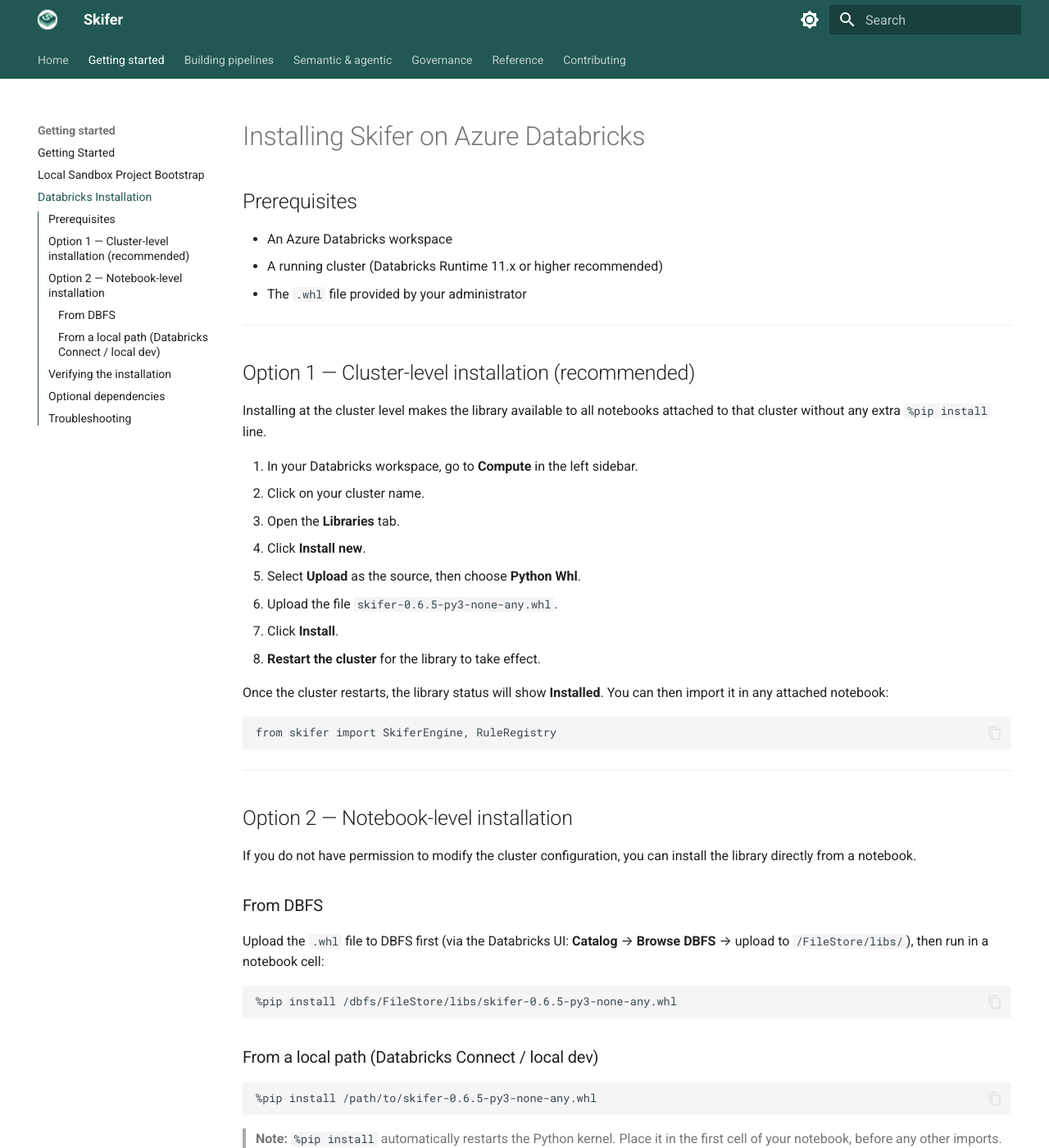
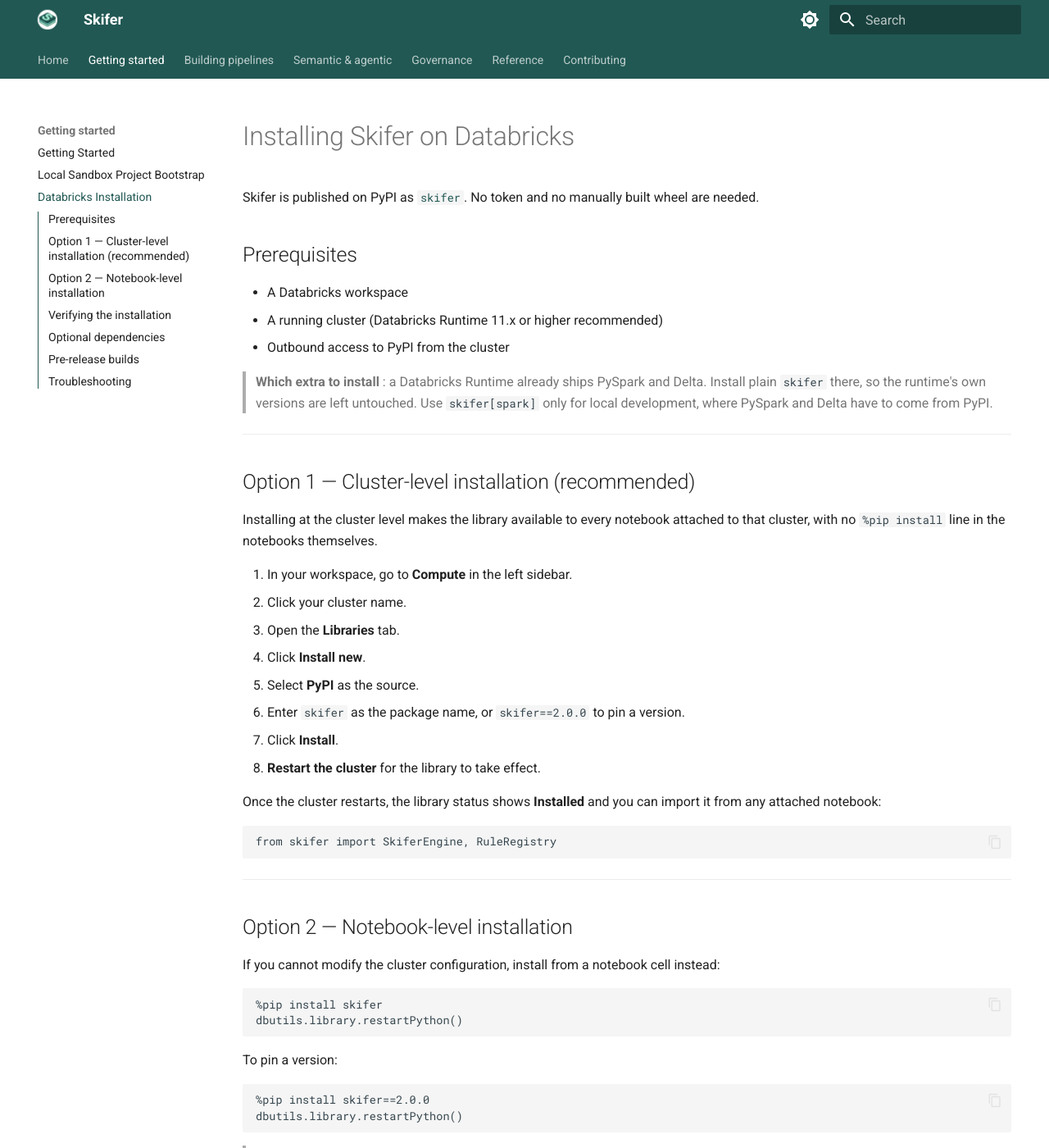
Before and after one commit to morzu117/skifer, an MkDocs documentation site: the page built from docs/install_databricks.md, in a window 1280 px wide and 1400 px high. Shown: the whole window at 82% size. Built offline with MkDocs 1.6.1 and Material for MkDocs 9.7.7, drawn with Linux system fonts in a browser that asks for light colours; some of the changed text lies outside the part shown.

Commit message:
feat: expose skifer.__version__ and fix the installation docs
The version now has one source of truth. __version__ reads it back from the
installed distribution metadata instead of restating pyproject.toml, so the two
cannot drift; an uninstalled source checkout reports "unknown" rather than
raising, which keeps PYTHONPATH=src imports working.

The installation pages still described a private repository, a GitHub token and
a hand-built 0.6.5 wheel. Skifer is on PyPI. install_databricks.md now covers
cluster and notebook installs, extras, TestPyPI pre-releases, and explains why
skifer[spark] is the wrong extra on a Databricks Runtime, whose own PySpark and
Delta it would override. That page also told readers to print skifer.__version__,
which did not exist until this commit.

Co-Authored-By: Claude Opus 5 (1M context) <noreply@anthropic.com>

````diff
--- a/docs/install_databricks.md
+++ b/docs/install_databricks.md
@@ -1,27 +1,36 @@
-# Installing Skifer on Azure Databricks
+# Installing Skifer on Databricks
+
+Skifer is published on PyPI as [`skifer`](https://pypi.org/project/skifer/). No token and no
+manually built wheel are needed.
 
 ## Prerequisites
 
-- An Azure Databricks workspace
+- A Databricks workspace
 - A running cluster (Databricks Runtime 11.x or higher recommended)
-- The `.whl` file provided by your administrator
+- Outbound access to PyPI from the cluster
+
+> **Which extra to install** : a Databricks Runtime already ships PySpark and Delta. Install plain
+> `skifer` there, so the runtime's own versions are left untouched. Use `skifer[spark]` only for
+> local development, where PySpark and Delta have to come from PyPI.
 
 ---
 
 ## Option 1 — Cluster-level installation (recommended)
 
-Installing at the cluster level makes the library available to all notebooks attached to that cluster without any extra `%pip install` line.
+Installing at the cluster level makes the library available to every notebook attached to that
+cluster, with no `%pip install` line in the notebooks themselves.
 
-1. In your Databricks workspace, go to **Compute** in the left sidebar.
-2. Click on your cluster name.
+1. In your workspace, go to **Compute** in the left sidebar.
+2. Click your cluster name.
 3. Open the **Libraries** tab.
 4. Click **Install new**.
-5. Select **Upload** as the source, then choose **Python Whl**.
-6. Upload the file `skifer-0.6.5-py3-none-any.whl`.
+5. Select **PyPI** as the source.
+6. Enter `skifer` as the package name, or `skifer==2.0.0` to pin a version.
 7. Click **Install**.
 8. **Restart the cluster** for the library to take effect.
 
-Once the cluster restarts, the library status will show **Installed**. You can then import it in any attached notebook:
+Once the cluster restarts, the library status shows **Installed** and you can import it from any
+attached notebook:
 
 ```python
 from skifer import SkiferEngine, RuleRegistry
@@ -31,59 +40,91 @@ from skifer import SkiferEngine, RuleRegistry
 
 ## Option 2 — Notebook-level installation
 
-If you do not have permission to modify the cluster configuration, you can install the library directly from a notebook.
-
-### From DBFS
-
-Upload the `.whl` file to DBFS first (via the Databricks UI: **Catalog** → **Browse DBFS** → upload to `/FileStore/libs/`), then run in a notebook cell:
+If you cannot modify the cluster configuration, install from a notebook cell instead:
 
 ```python
-%pip install /dbfs/FileStore/libs/skifer-0.6.5-py3-none-any.whl
+%pip install skifer
+dbutils.library.restartPython()
 ```
 
-### From a local path (Databricks Connect / local dev)
+To pin a version:
 
 ```python
-%pip install /path/to/skifer-0.6.5-py3-none-any.whl
+%pip install skifer==2.0.0
+dbutils.library.restartPython()
 ```
 
-> **Note:** `%pip install` automatically restarts the Python kernel. Place it in the first cell of your notebook, before any other imports.
+> **Attention** : `%pip install` restarts the Python kernel. Put it in the first cell of the
+> notebook, before any other import, and re-run the cells below it afterwards.
 
 ---
 
 ## Verifying the installation
 
-Run the following cell to confirm the library is correctly installed:
-
 ```python
 import skifer
-print(skifer.__version__)  # expected: 0.6.5
+
+print(skifer.__version__)   # e.g. 2.0.0
 ```
 
 ---
 
 ## Optional dependencies
 
-Skifer has optional dependency groups. Install them alongside the wheel if needed:
+Skifer declares optional dependency groups. Install them as extras rather than one package at a
+time, so version constraints stay consistent:
 
-| Feature | Extra packages to install |
+| Feature | Install |
 |---|---|
-| LLM (OpenAI) | `pip install openai>=1.0.0` |
-| LLM (Anthropic) | `pip install anthropic>=0.30.0` |
-| LLM (Google Gemini) | `pip install google-generativeai>=0.5.0` |
-| PDF export | `pip install fpdf2>=2.7.0 matplotlib>=3.7.0` |
+| Databricks workspace API (SQL warehouses, materialized views) | `skifer[databricks]` |
+| LLM — OpenAI | `skifer[llm-openai]` |
+| LLM — Anthropic | `skifer[llm-anthropic]` |
+| LLM — Google Gemini | `skifer[llm-google]` |
+| PDF export | `skifer[semantic-pdf]` |
+| Full semantic layer | `skifer[semantic-full]` |
+| Read-only MCP server | `skifer[mcp]` |
+| Runtime tracing | `skifer[tracing]` |
+| Model Serving deployment | `skifer[serving]` |
 
-Install them the same way — either via the cluster **Libraries** tab or with `%pip install` in a notebook cell.
+Combine them in one install:
+
+```python
+%pip install "skifer[databricks,llm-anthropic]"
+dbutils.library.restartPython()
+```
+
+The same names work in the cluster **Libraries** tab, in the PyPI package field.
+
+---
+
+## Pre-release builds
+
+Every push to `main` publishes a build to TestPyPI. To install one:
+
+```python
+%pip install --index-url https://test.pypi.org/simple/ \
+             --extra-index-url https://pypi.org/simple/ skifer
+dbutils.library.restartPython()
+```
+
+The second index is required: Skifer's dependencies live on PyPI, not on TestPyPI.
 
 ---
 
 ## Troubleshooting
 
 **`ModuleNotFoundError: No module named 'skifer'`**
-→ The cluster was not restarted after installation. Restart the cluster and reattach your notebook.
-
-**`%pip install` output shows a warning about the kernel restarting**
-→ This is expected. Re-run the cells below the `%pip install` cell after the restart.
+→ The cluster was not restarted after a cluster-level install. Restart it and reattach the notebook.
+After a notebook-level install, check that `dbutils.library.restartPython()` actually ran.
 
 **Library status shows `Failed` in the cluster Libraries tab**
-→ Check that the `.whl` file is not corrupted (re-download or re-upload it) and that the Databricks Runtime version is 11.x or higher.
+→ Most often the cluster has no outbound access to PyPI. Check with your workspace administrator,
+who may need to configure an internal package mirror.
+
+**`skifer.__version__` reports an unexpected version**
+→ Two installs are shadowing each other, typically a cluster-level library plus a notebook-level
+`%pip install`. Remove one of the two.
+
+**Spark or Delta errors right after installing `skifer[spark]` on a cluster**
+→ That extra pulls PySpark and Delta from PyPI and overrides the runtime's own versions. Install
+plain `skifer` on Databricks instead.
````
Also changed, not shown: CHANGELOG.md (+17 -0 lines), docs/sandbox_project_bootstrap.md (+24 -46 lines), src/skifer/__init__.py (+10 -0 lines), 1 other file.
